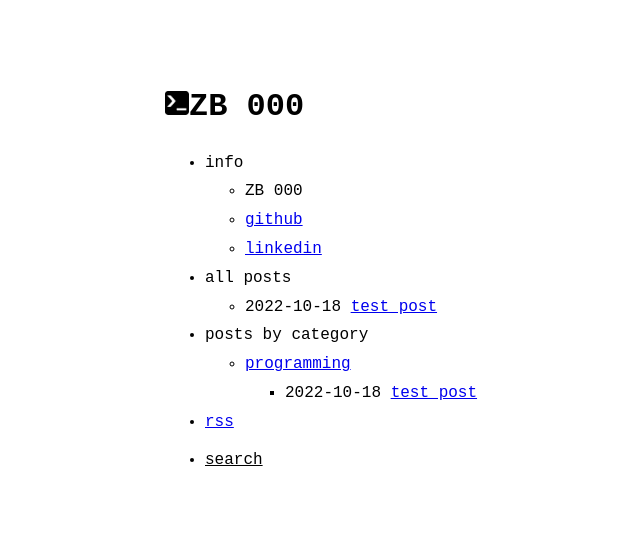
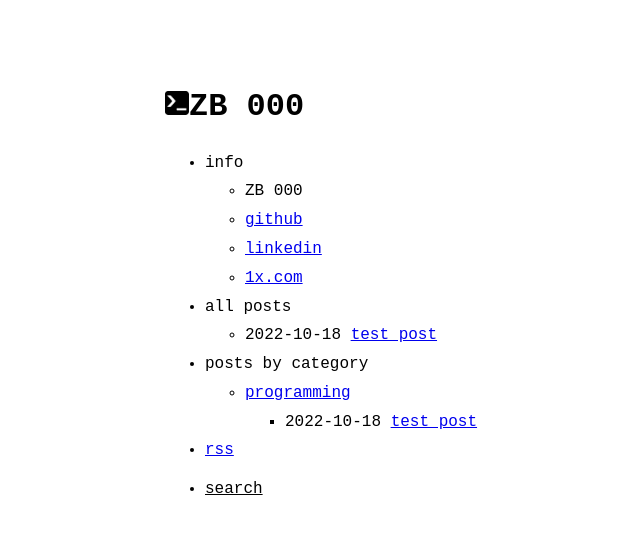
Before and after one commit to zib0/zibo_me, a Jekyll site: the page built from index.md, in a window 1280 px wide. Shown: the top 534 px of the page, without its empty margins (155-795 px from the left). Built offline with Jekyll 4.4.1, drawn with Linux system fonts in a browser that asks for light colours.

Commit message:
add link 1x

```diff
--- a/_data/menu.yml
+++ b/_data/menu.yml
@@ -9,6 +9,8 @@ entries:
         url: https://github.com/zib0
       - title: linkedin
         url: https://www.linkedin.com/in/zibo/
+      - title: 1x.com
+        url: https://1x.com/zibowang
 
   - title: all posts
     post_list:
```
